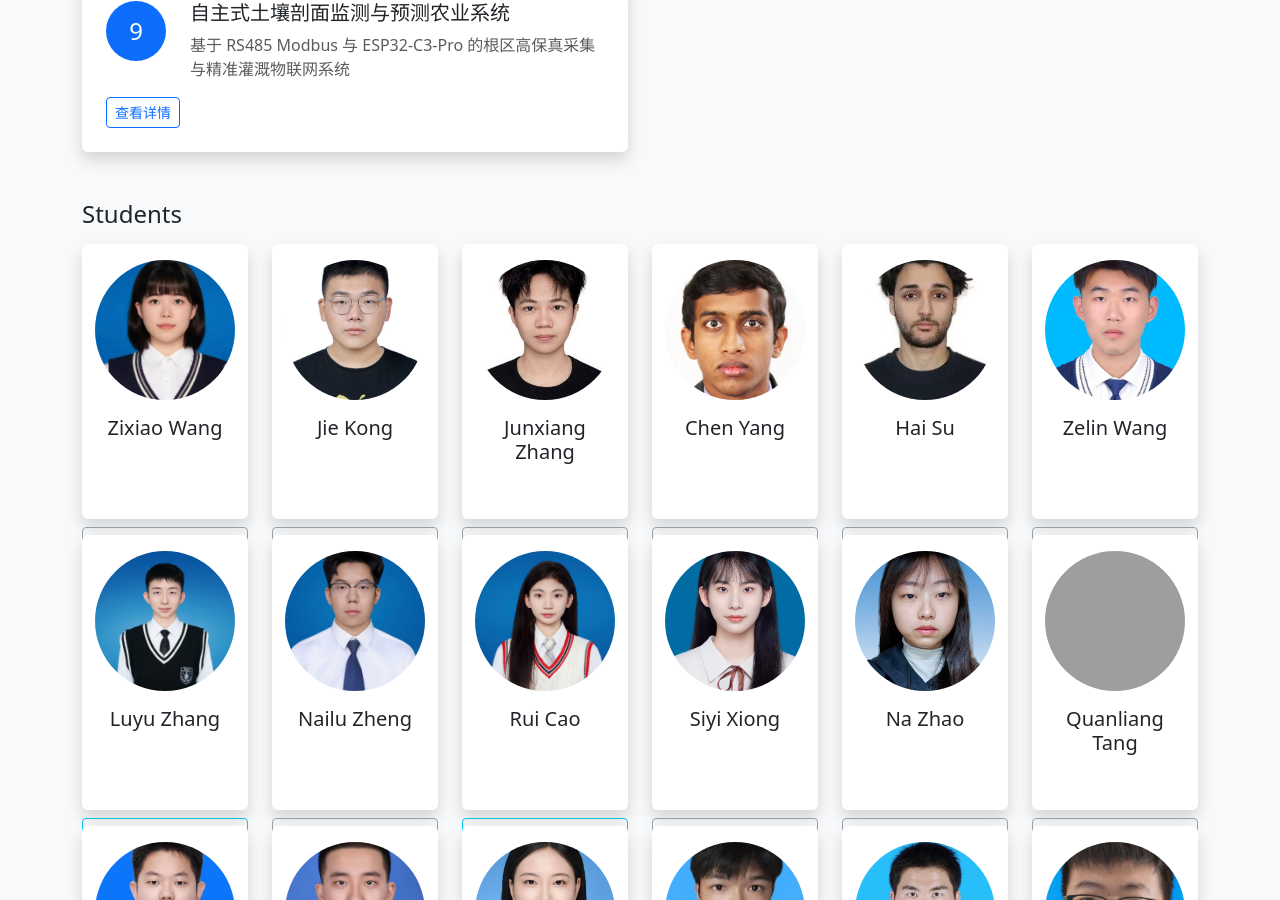
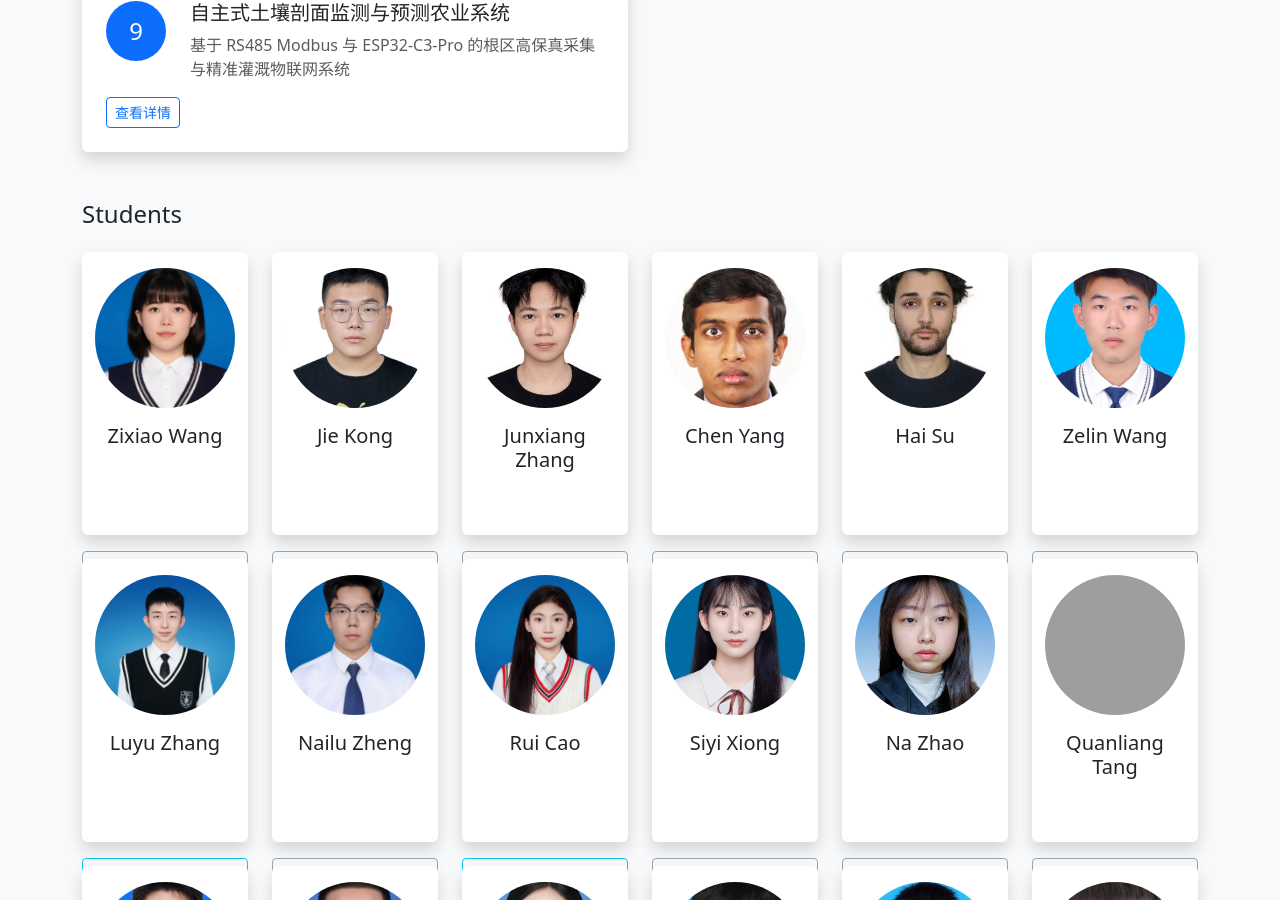
Before and after one commit to fablab4cogtwins/fablab4cogtwins.github.io, a Jekyll site: the page built from index.html, in a window 1280 px wide and 900 px high, scrolled down 2393 px. Built offline with Jekyll 4.4.1, drawn with Linux system fonts in a browser that asks for light colours; the list of posts is cut into pages by our own code; grey boxes are pictures that could not be loaded.

Commit message:
Update team.html

```diff
--- a/_includes/team.html
+++ b/_includes/team.html
@@ -75,8 +75,8 @@
 
 <!-- Students (Undergraduate Members) -->
 {% if site.data.undergraduate_members and site.data.undergraduate_members | size > 0 %}
-<h4 class="mt-5 mb-3">Students</h4>
-<div class="row gy-3">
+<h4 class="mt-5 mb-4">Students</h4>  <!-- 标题下边距加大 -->
+<div class="row gy-4">  <!-- 原 gy-3 改为 gy-4，增大垂直间距 -->
   {% for member in site.data.undergraduate_members %}
   <div class="col-6 col-md-4 col-lg-3 col-xl-2 text-center hprofile">
     <!-- 卡片区域：可点击跳转个人详情页（若 profile 存在） -->
@@ -97,13 +97,13 @@
 
     <!-- 项目按钮（位于卡片下方，独立于卡片链接） -->
     {% if member.projects and member.projects.size > 0 %}
-    <div class="mt-2">
+    <div class="mt-3">  <!-- 原 mt-2 改为 mt-3，增加按钮与卡片的间距 -->
       <button type="button" class="btn btn-sm btn-outline-info w-100" data-bs-toggle="modal" data-bs-target="#projectModalUndergrad{{ forloop.index }}">
         📋 参与项目 ({{ member.projects.size }})
       </button>
     </div>
     {% else %}
-    <div class="mt-2">
+    <div class="mt-3">
       <button class="btn btn-sm btn-outline-secondary w-100" disabled>暂无项目</button>
     </div>
     {% endif %}
```
